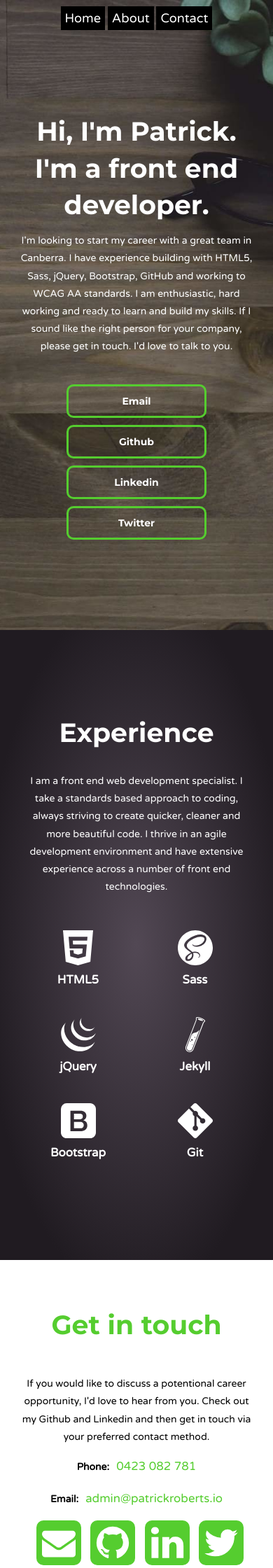
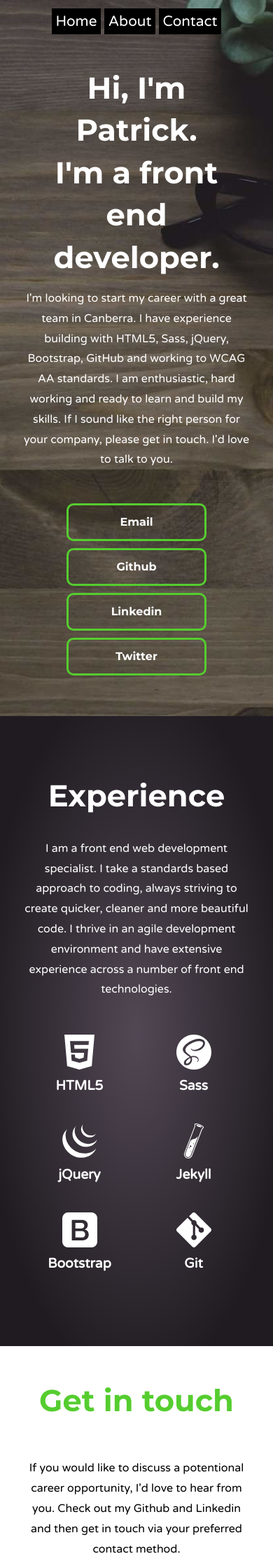
Before and after one commit to PatrickRoberts93/patrickroberts, a Jekyll site: the page built from index.html, in a window 390 px wide. Shown: the top 2240 px of the page at 70% size. Built offline with Jekyll 4.4.1, drawn with Linux system fonts in a browser that asks for light colours.

Commit message:
font size fix for mobile devices

```diff
--- a/css/main.scss
+++ b/css/main.scss
@@ -17,7 +17,7 @@ $tablet: 1024px;
 $tablet-font-size: 16px;
 
 $phone: 768px;
-$phone-font-size: 14px;
+$phone-font-size: 16px;
 
 
 // Custom properties
```
